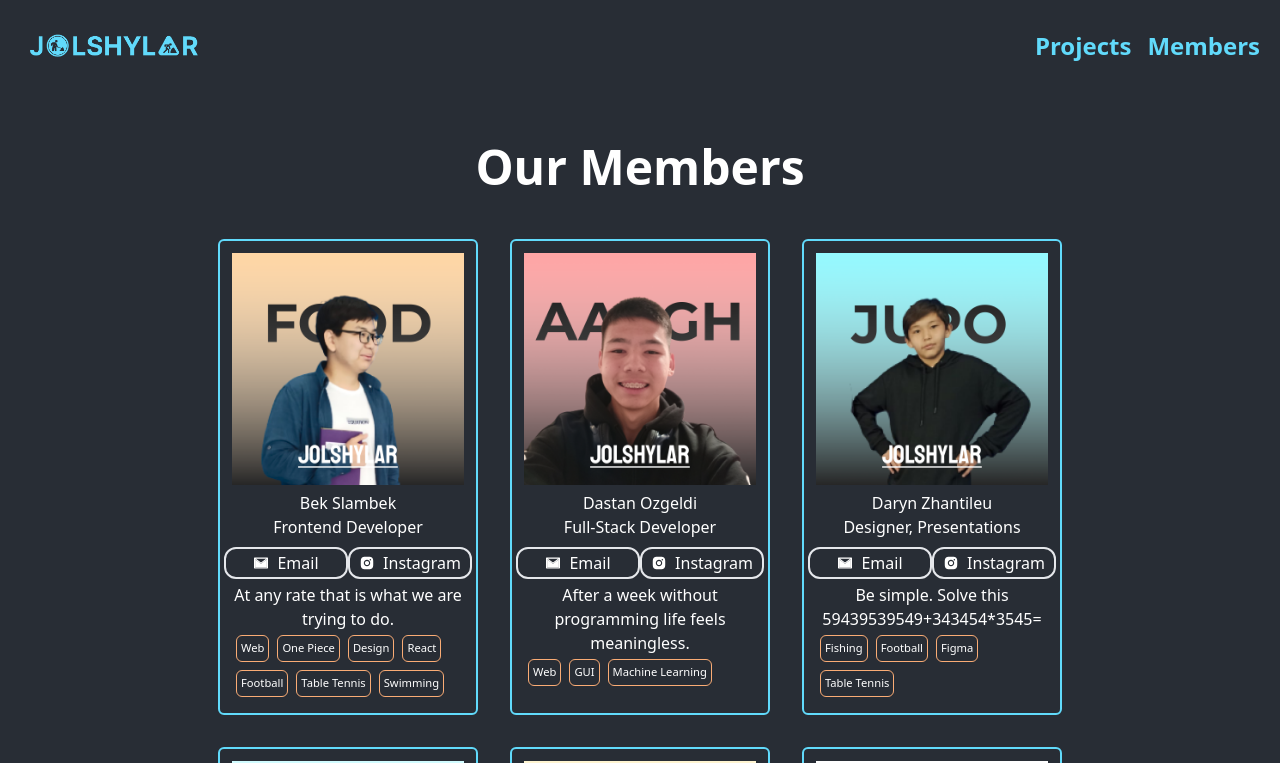
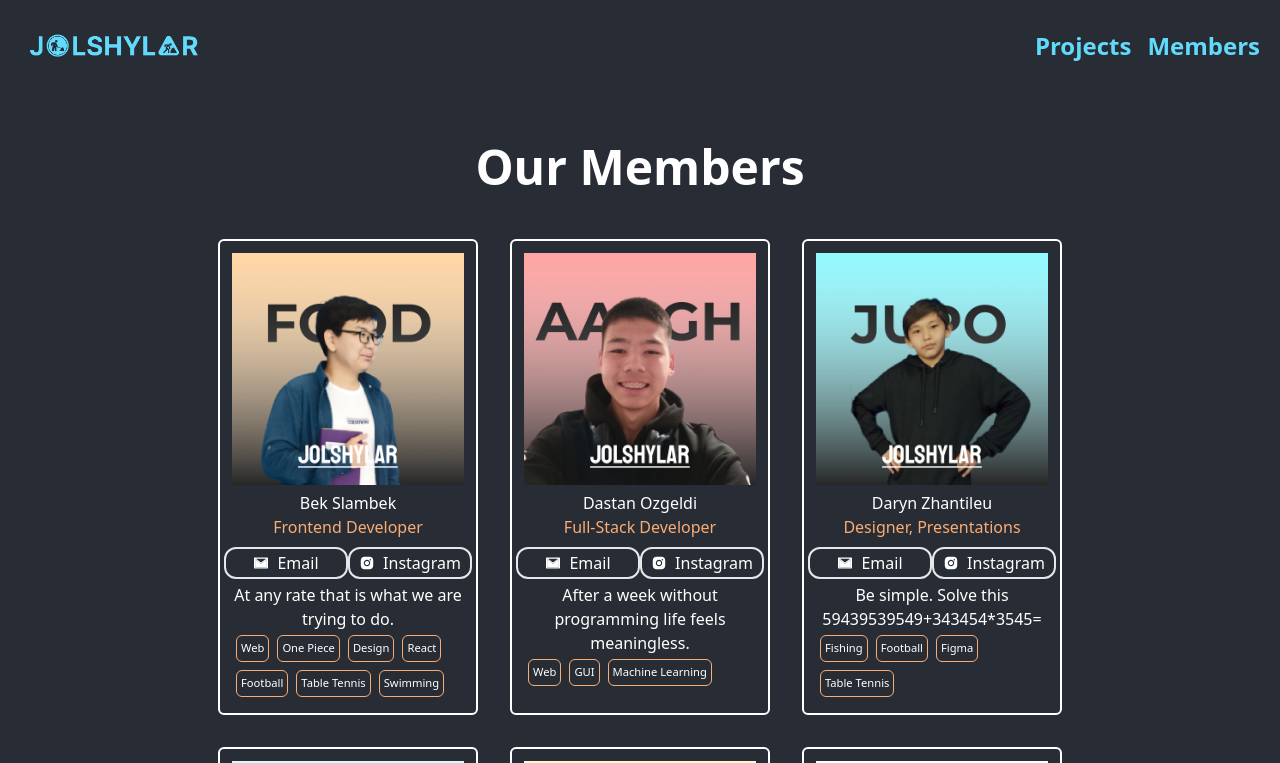
Before and after one commit to jolshylar/jolshylar, a Next.js app: page /members in a window 1280 px wide. Shown: the top 763 px of the page. Built offline with nearby package versions, Linux system fonts and the light colour scheme.

Commit message:
feat(*): better component naming

```diff
--- a/src/components/Member.tsx
+++ b/src/components/MemberCard.tsx
@@ -2,18 +2,17 @@ import { AiTwotoneMail, AiFillInstagram } from "react-icons/ai";
 import Image from "next/image";
 import Topics from "./Topics";
 
-const Member = ({ member }: Member) => {
+export default function MemberCard({ member }: Member) {
   return (
-    <div className="p-3 m-4 border-primary border-2 rounded-md items-center max-w-[260px]">
+    <div className="p-3 m-4 border-white border-2 rounded-md items-center max-w-[260px]">
       <Image
-        alt="member"
         src={`/images/members/${member.element}.png`}
         width={256}
         height={256}
       />
       <div>
         <h2 className="text-center">{member.name}</h2>
-        <h3 className="text-orange text-center text-4">{member.role}</h3>
+        <h3 className="text-secondary text-center text-4">{member.role}</h3>
         <div className="flex justify-center mt-2">
           <a href={`mailto:${member.email}`}>
             <button>
@@ -31,6 +30,4 @@ const Member = ({ member }: Member) => {
       </div>
     </div>
   );
-};
-
-export default Member;
+}
--- a/src/components/Project.tsx
+++ b/src/components/ProjectCard.tsx
@@ -3,9 +3,9 @@ import { AiOutlineStar } from "react-icons/ai";
 import Image from "next/image";
 import Topics from "./Topics";
 
-export default function Project({ project }: any) {
+export default function ProjectCard({ project }: {project: Project}) {
   return (
-    <div className="p-3 m-4 border-2 border-primary rounded-md items-center text-center max-w-[260px] min-w-[260px]">
+    <div className="p-3 m-4 border-2 border-white rounded-md items-center text-center max-w-[260px] min-w-[260px]">
       <Image
         src={`/images/previews/${project.name}.png`}
         width={256}
--- a/src/pages/members.tsx
+++ b/src/pages/members.tsx
@@ -1,7 +1,7 @@
+import Head from "next/head";
 import Layout from "../components/Layout";
+import MemberCard from "../components/MemberCard";
 import data from "../data/members.json";
-import Member from "../components/Member";
-import Head from "next/head";
 
 export default function Members() {
   return (
@@ -14,7 +14,7 @@ export default function Members() {
         <div className="flex items-center justify-center">
           <div className="overflow-x-scroll flex flex-nowrap md:grid md:grid-cols-3">
             {data.map((member) => (
-              <Member key={member.element} member={member} />
+              <MemberCard key={member.element} member={member} />
             ))}
           </div>
         </div>
--- a/src/pages/projects.tsx
+++ b/src/pages/projects.tsx
@@ -1,7 +1,7 @@
 import type { NextPage } from "next";
 import Head from "next/head";
 import Layout from "../components/Layout";
-import Project from "../components/Project";
+import Project from "../components/ProjectCard";
 
 export async function getStaticProps() {
   const res = await fetch("https://api.github.com/users/jolshylar/repos");
```
